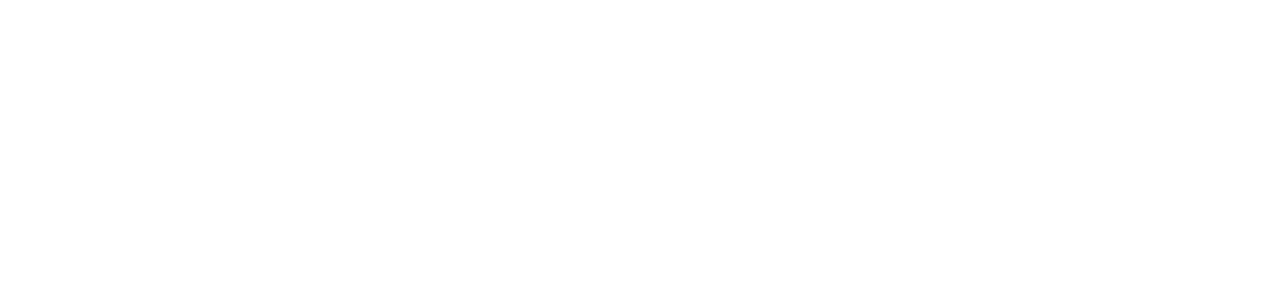
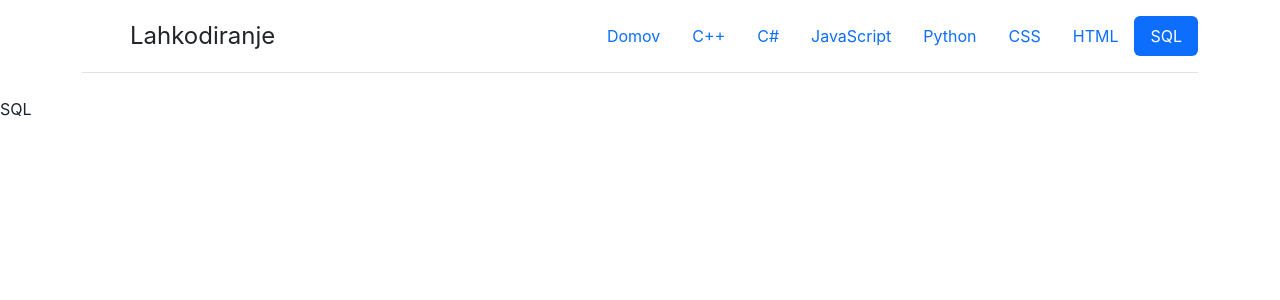
Before and after one commit to JernejBelcl/Lahkodiranje-Projekt, a React (Create React App) app in the folder frontend/: page /sql in a window 1280 px wide. Before the commit this address had no page. Shown: the top 300 px of the page. Built offline with nearby package versions, Linux system fonts and the light colour scheme.

Commit message:
Narejen header, routes

```diff
--- a/frontend/public/index.html
+++ b/frontend/public/index.html
@@ -3,6 +3,7 @@
   <head>
     <meta charset="utf-8" />
     <link rel="icon" href="%PUBLIC_URL%/favicon.ico" />
+    <link href="https://cdn.jsdelivr.net/npm/bootstrap@5.3.0-alpha1/dist/css/bootstrap.min.css" rel="stylesheet" integrity="sha384-GLhlTQ8iRABdZLl6O3oVMWSktQOp6b7In1Zl3/Jr59b6EGGoI1aFkw7cmDA6j6gD" crossorigin="anonymous">
     <meta name="viewport" content="width=device-width, initial-scale=1" />
     <meta name="theme-color" content="#000000" />
     <meta
@@ -24,11 +25,12 @@
       work correctly both with client-side routing and a non-root public URL.
       Learn how to configure a non-root public URL by running `npm run build`.
     -->
-    <title>React App</title>
+    <title>Lahkodiranje</title>
   </head>
   <body>
     <noscript>You need to enable JavaScript to run this app.</noscript>
     <div id="root"></div>
+
     <!--
       This HTML file is a template.
       If you open it directly in the browser, you will see an empty page.
--- a/frontend/src/App.js
+++ b/frontend/src/App.js
@@ -1,4 +1,6 @@
 import './App.css';
+import './index.css';
+import Header from './components/Header/Header';
 import {BrowserRouter, Route, Routes} from "react-router-dom";
 import {useState} from "react";
 import {UserContext} from "./userContext";
@@ -7,6 +9,9 @@
 import HomeCplusPlusEasy from "./components/cPlusPlus/cPlusPlusEasy";
 import HomeCplusPlusMedium from "./components/cPlusPlus/cPlusPlusMedium";
 import HomeCplusPlusHard from "./components/cPlusPlus/cPlusPlusHard";
+
+import { routes } from './routes';
+
 function App() {
 
     const [user, setUser] = useState(localStorage.user ? JSON.parse(localStorage.user) : null);
@@ -16,10 +21,13 @@
     }
 
         return (
+            <>
                 <BrowserRouter>
+                <Header/>
                     <UserContext.Provider value={{user: user, setUserContext: updateUserData}}>
 
                         <Routes>
+                            {routes.map(route=><Route path={route.to} exact element={route.element}></Route>)}
                             <Route path={"/"} exact element={<Home/>}></Route>
                             <Route path={"/cPlusPlus"} exact element={<HomeCplusPlus/>}></Route>
                             <Route path={"/cPlusPlus/Easy"} exact element={<HomeCplusPlusEasy/>}></Route>
@@ -28,6 +36,7 @@
                         </Routes>
                     </UserContext.Provider>
                 </BrowserRouter>
+            </>
         );
 
 
--- /dev/null
+++ b/frontend/src/components/Header/Header.js
@@ -0,0 +1,22 @@
+import React from 'react'
+import { Link, NavLink } from 'react-router-dom'
+import { routes } from '../../routes'
+
+const Header = () => {
+  return (
+    <div className="container">
+      <header className="d-flex flex-wrap justify-content-center py-3 mb-4 border-bottom">
+        <Link to="/" className="d-flex align-items-center mb-3 mb-md-0 me-md-auto text-dark text-decoration-none">
+          <svg className="bi me-2" width="40" height="32"></svg>
+          <span className="fs-4">Lahkodiranje</span>
+        </Link>
+
+        <ul className="nav nav-pills">
+            {routes.filter(route=>route.visible).map(route => <li className="nav-item"><NavLink to={route.to} className={({ isActive }) => (isActive ? 'nav-link active' : 'nav-link')}>{route.name}</NavLink></li>)}
+        </ul>
+      </header>
+    </div>
+  )
+}
+
+export default Header
--- a/frontend/src/components/Home.js
+++ b/frontend/src/components/Home.js
@@ -1,6 +1,6 @@
 function Home() {
     return (
-        <h1>You are at home</h1>
+        <h1>You are at Home</h1>
     );
 }
 export default Home;
--- a/frontend/src/components/cPlusPlus/cPlusPlusHomepage.js
+++ b/frontend/src/components/cPlusPlus/cPlusPlusHomepage.js
@@ -1,6 +1,6 @@
 
 import { Link } from "react-router-dom";
-function Home() {
+function cPlusPlusHomepage() {
     return (
         <div>
 
@@ -12,4 +12,4 @@
         </div>
     );
 }
-export default Home;
+export default cPlusPlusHomepage;
--- /dev/null
+++ b/frontend/src/routes.js
@@ -0,0 +1,21 @@
+import CPlusPlusHomepage from "./components/cPlusPlus/cPlusPlusHomepage";
+import CPlusPlusEasy from "./components/cPlusPlus/cPlusPlusEasy";
+import CPlusPlusMedium from "./components/cPlusPlus/cPlusPlusMedium";
+import CPlusPlusHard from "./components/cPlusPlus/cPlusPlusHard";
+import Home from "./components/Home";
+
+export const routes = [
+    {name: "Domov", to: "/", visible: true, element: <Home/>},
+
+    {name: "C++", to: "/cPlusPlus", visible: true, element: <CPlusPlusHomepage/>},
+    {name: "", to: "/cPlusPlus/Easy", visible: false, element: <CPlusPlusEasy/>},
+    {name: "C++", to: "/cPlusPlus/Medium", visible: false, element: <CPlusPlusMedium/>},
+    {name: "C++", to: "/cPlusPlus/Hard", visible: false, element: <CPlusPlusHard/>},
+
+    {name: "C#", to: "/C#", visible: true, element: <div>C#</div>},
+    {name: "JavaScript", to: "/JS", visible: true, element: <div>JavaScript</div>},
+    {name: "Python", to: "/Python", visible: true, element: <div>Python</div>},
+    {name: "CSS", to: "/CSS", visible: true, element: <div>CSS</div>},
+    {name: "HTML", to: "/HTML", visible: true, element: <div>HTML</div>},
+    {name: "SQL", to: "/SQL", visible: true, element: <div>SQL</div>}
+]
```
Also changed, not shown: 1 other file (tests, documents, lock files or other folders). Lines whose indentation alone changed are shown as unchanged.
